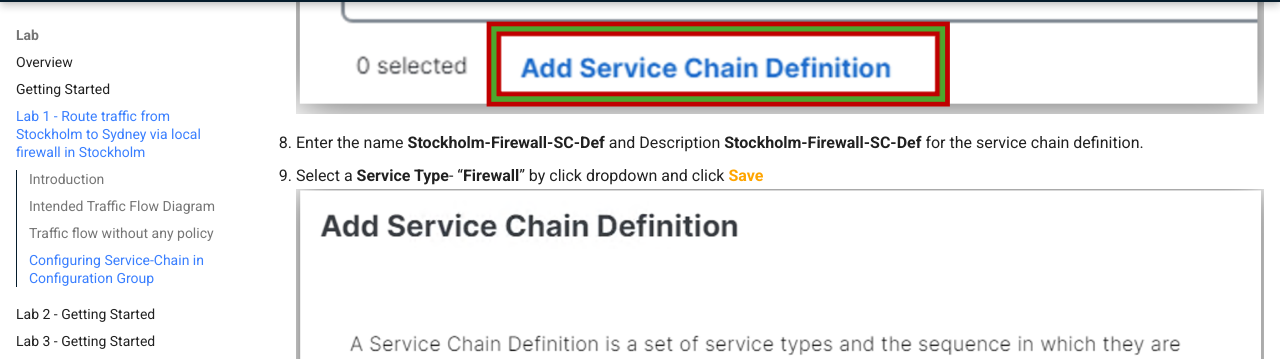
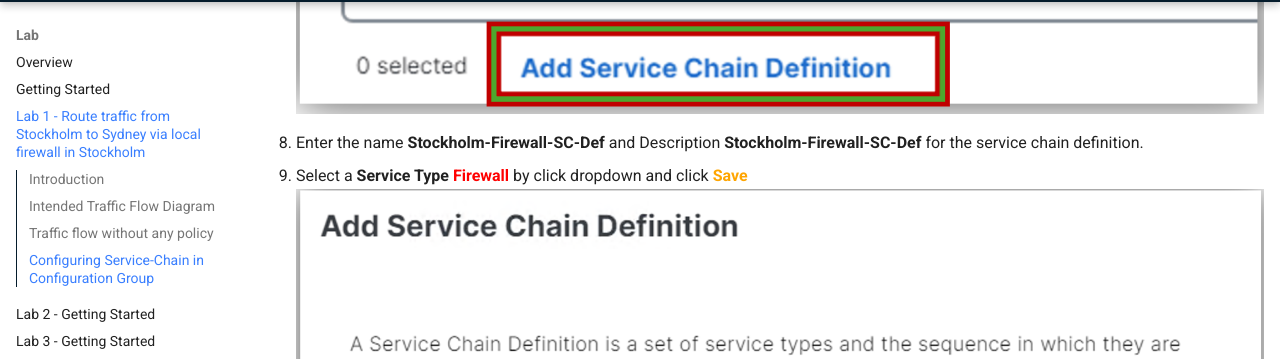
Before and after one commit to ciscodocs/ltrent-2008-clemea25, an MkDocs documentation site: the page built from docs/lab1_getting_started.md, in a window 1280 px wide and 900 px high, scrolled down 6621 px. Shown: the part 94-453 px from the top of the window. Built offline with MkDocs 1.6.1 and Material for MkDocs 9.7.7, drawn with Linux system fonts in a browser that asks for light colours.

Commit message:
Scenario-1 guide

```diff
--- a/docs/lab1_getting_started.md
+++ b/docs/lab1_getting_started.md
@@ -112,6 +112,6 @@ Next, we will configure a service chain within the service-profile parcel in the
 7. Click **Add Service Chain Definition** to define the service chain.
    ![Service Attachment Gateway](./assets/S-1-figure-11.png)
 8. Enter the name **Stockholm-Firewall-SC-Def** and Description **Stockholm-Firewall-SC-Def** for the service chain definition.
-9. Select a **Service Type**- “**Firewall**” by click dropdown and click **<font color="orange">Save</font>**
+9. Select a **Service Type** <font color="red">**Firewall**</font> by click dropdown and click **<font color="orange">Save</font>**
    ![Service Attachment Gateway Definition](./assets/S-1-figure-12.png)
 10.
```
